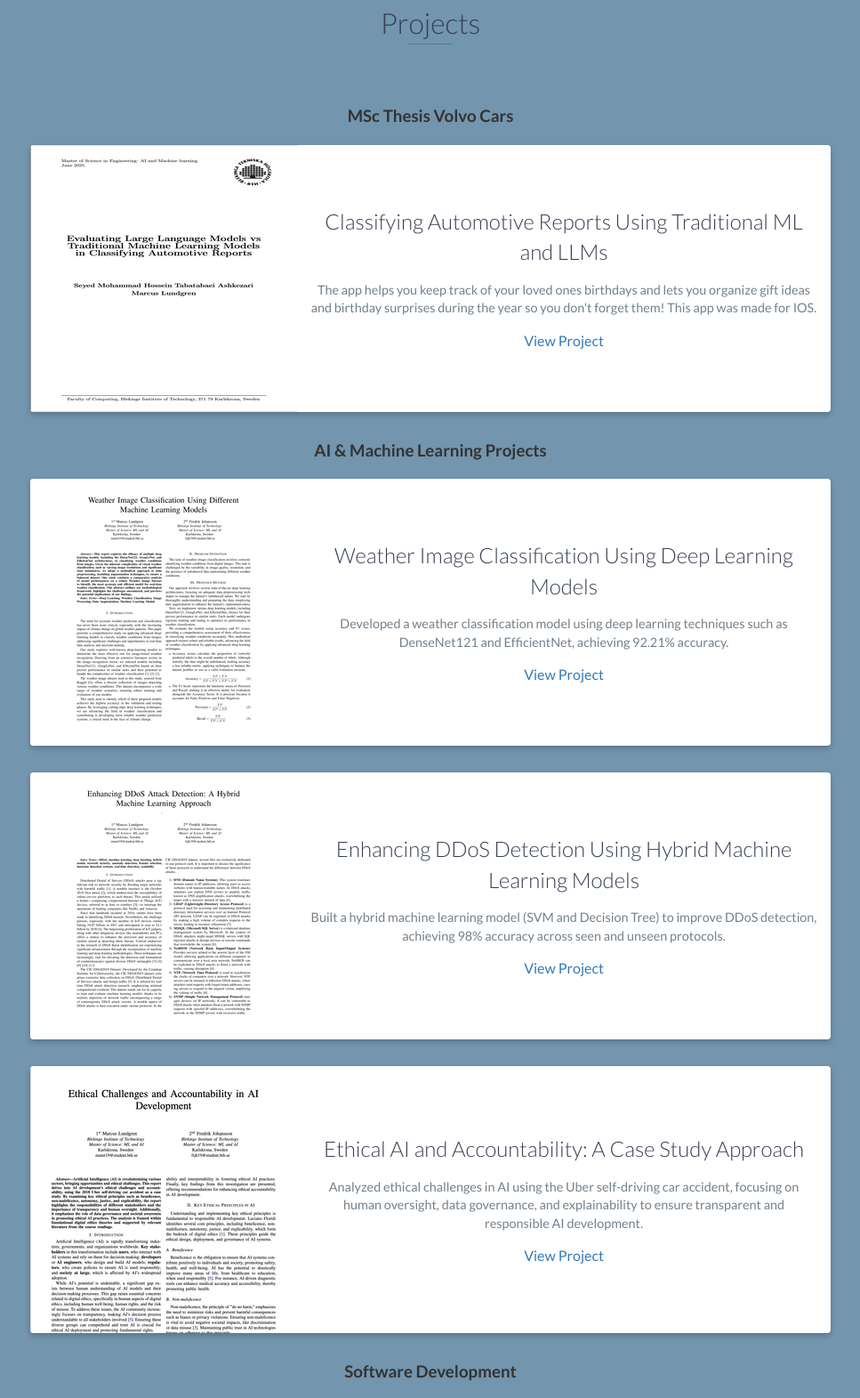
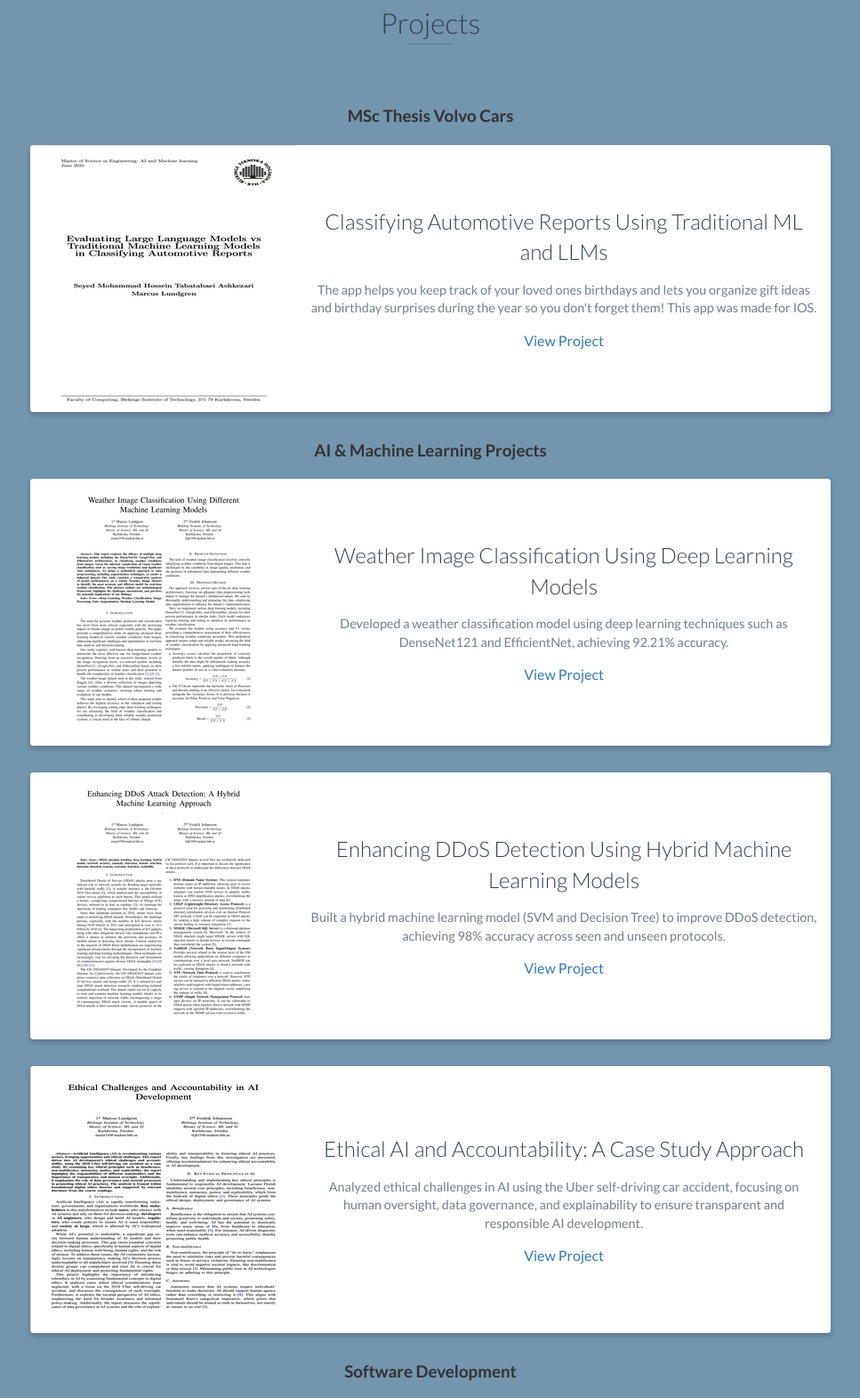
Before and after one commit to RubyMarcus/RubyMarcus.github.io, a plain HTML site: page index.html in a window 1280 px wide. Shown: the part 1135-2706 px from the top of the page at 89% size, without its empty margins (156-1123 px from the left). Drawn offline with nearby package versions, Linux system fonts and the light colour scheme.

Commit message:
Reshaping images

```diff
--- a/index.html
+++ b/index.html
@@ -104,7 +104,7 @@ Outside work, I balance my time with activities that energize me, such as regula
 
                 <div class="project shadow-large">
                     <div class="project-image">
-                        <img src="images/rsz_msc_volvo.png" />
+                        <img src="images/msc_volvo_project.png" />
                     </div>
                     <!-- End .project-image -->
                     <div class="project-info">
@@ -152,7 +152,7 @@ Outside work, I balance my time with activities that energize me, such as regula
 
                 <div class="project shadow-large">
                     <div class="project-image">
-                        <img src="images/digital_ethics_resize.png" />
+                        <img src="images/digital_ethics_resize_2.png" />
                     </div>
                     <!-- End .project-image -->
                     <div class="project-info">
@@ -388,7 +388,7 @@ Developed a comprehensive test suite to evaluate Python's pickle functionality a
             <div class="row">
                 <div class="col-sm-5 copyright">
                     <p>
-                        Copyright &copy; 2019 Marcus Lundgren
+                        Copyright &copy; 2025 Marcus Lundgren
                     </p>
                 </div>
                 <div class="col-sm-2 top">
```
Also changed, not shown: images/digital_ethics_resize_2.png (added), images/msc_volvo_project.png (added).
